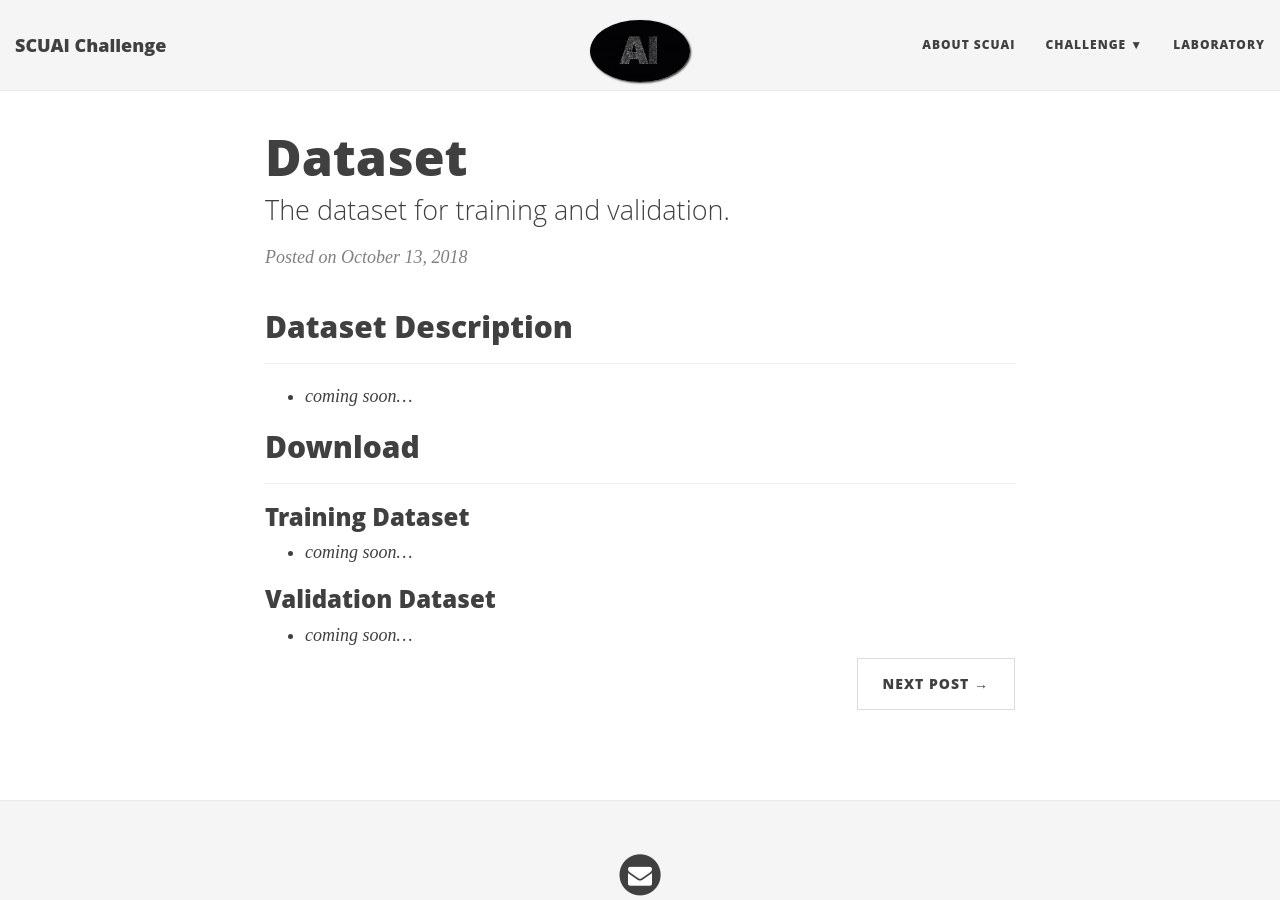
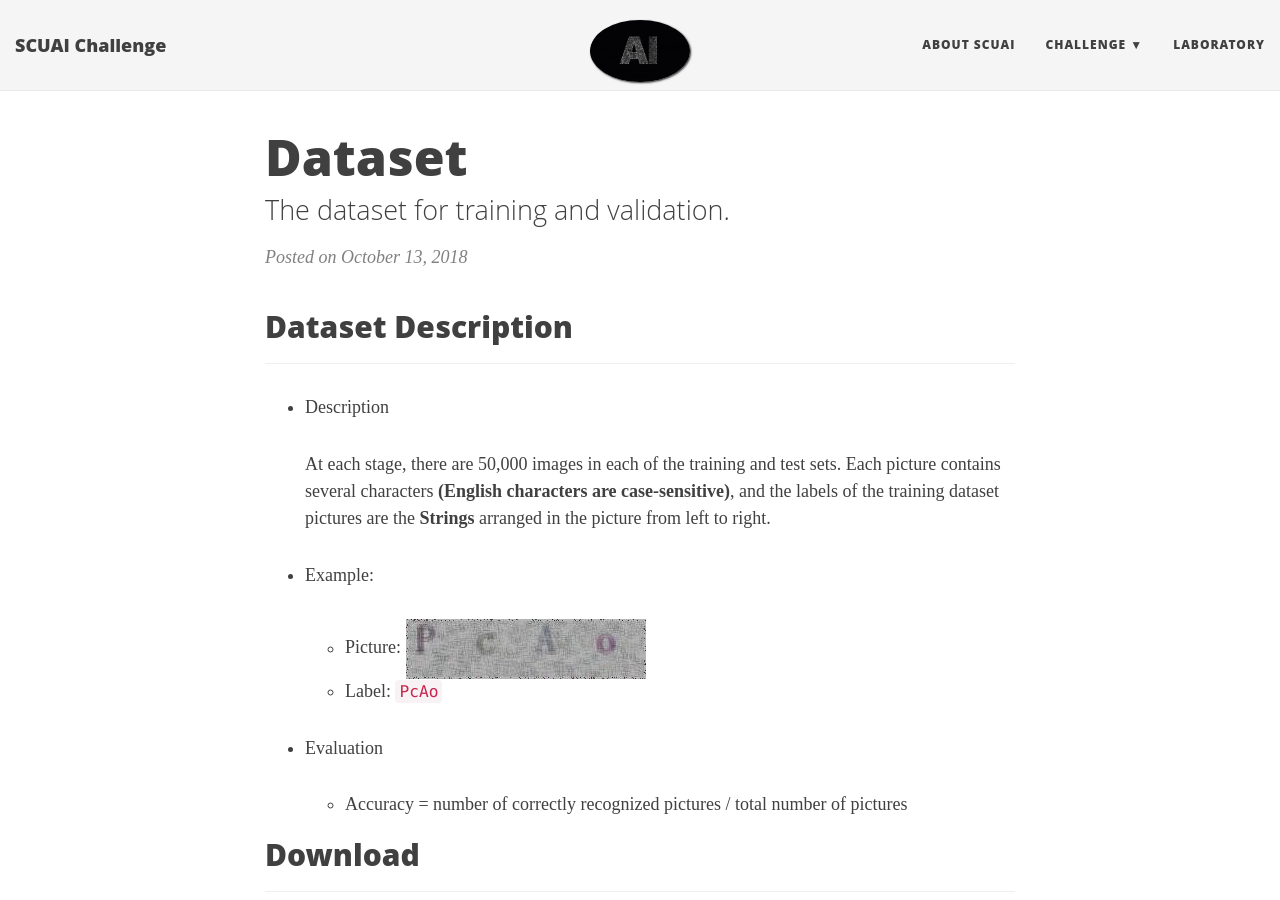
Before and after one commit to SCUAIClub/SCUAIClub.github.io, a Jekyll site: the page built from _posts/2018-10-13-dataset.md, in a window 1280 px wide and 900 px high. Built offline with Jekyll 4.4.1, drawn with Linux system fonts in a browser that asks for light colours; nearby versions of some CDN libraries; some web fonts are replaced.

Commit message:
update dataset

````diff
--- a/_posts/2018-10-13-dataset.md
+++ b/_posts/2018-10-13-dataset.md
@@ -6,7 +6,18 @@ subtitle: The dataset for training and validation.
 
 ## Dataset Description
 ---
-- *coming soon...*
+- Description
+
+    At each stage, there are 50,000 images in each of the training and test sets. Each picture contains several characters **(English characters are case-sensitive)**, and the labels of the training dataset pictures are the **Strings** arranged in the picture from left to right.
+
+- Example:
+
+    - Picture: ![sample](../img/dataset_sample.jpg "sample")
+    - Label:  ```PcAo```
+
+- Evaluation
+
+    - Accuracy = number of correctly recognized pictures / total number of pictures
 
 ## Download
 ---
````
Also changed, not shown: img/dataset_sample.jpg (added).
